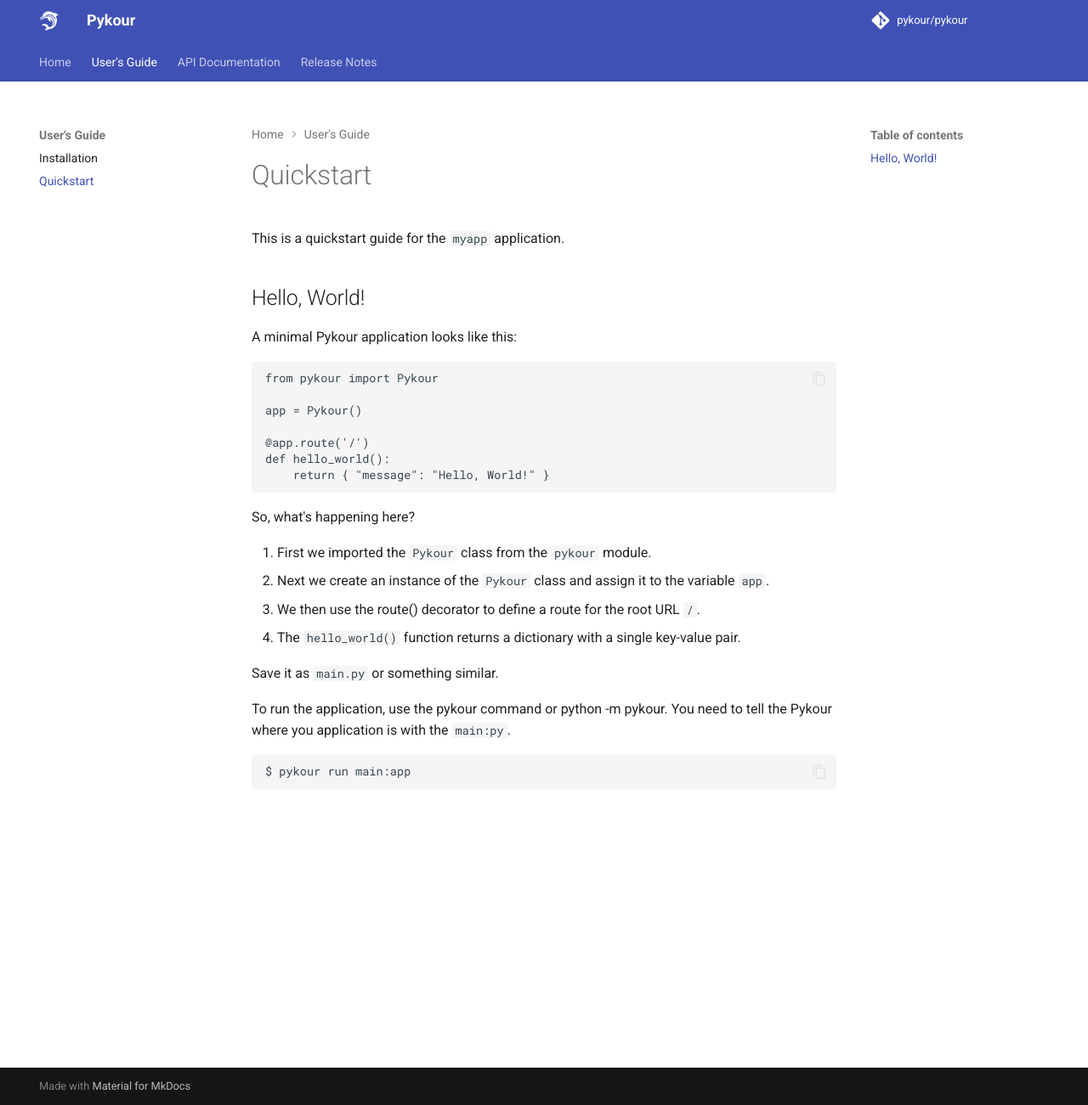
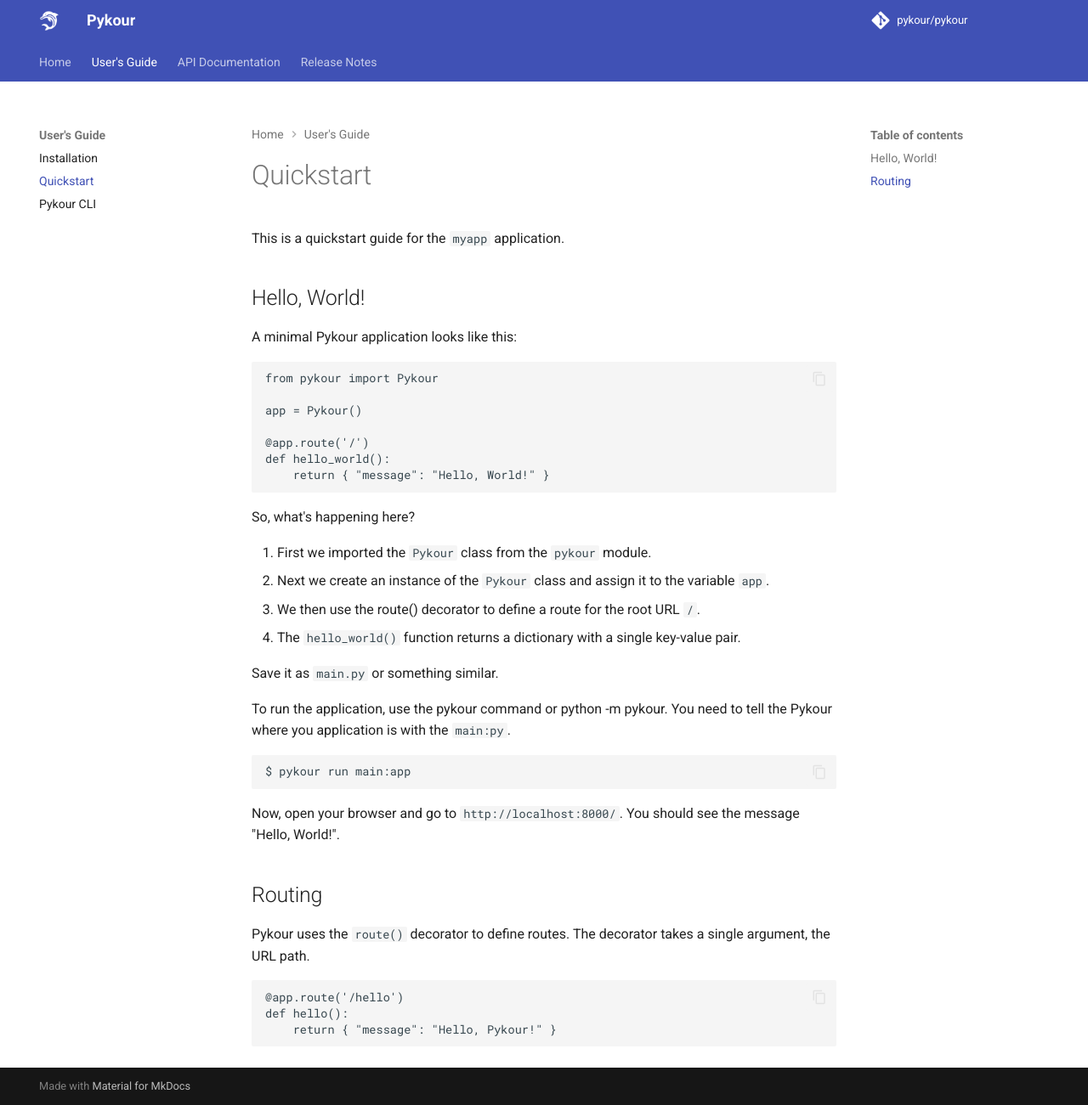
Before and after one commit to pykour/pykour, an MkDocs documentation site: the page built from docs/quickstart.md, in a window 1280 px wide and 1301 px high. Shown: the whole window at 85% size. Built offline with MkDocs 1.6.1 and Material for MkDocs 9.7.7, drawn with Linux system fonts in a browser that asks for light colours; comment, search, counter and statistics services are not loaded.

Commit message:
update document

````diff
--- a/docs/quickstart.md
+++ b/docs/quickstart.md
@@ -30,3 +30,15 @@
 ```bash
 $ pykour run main:app
 ```
+
+Now, open your browser and go to `http://localhost:8000/`. You should see the message "Hello, World!".
+
+## Routing
+
+Pykour uses the `route()` decorator to define routes. The decorator takes a single argument, the URL path.
+
+```python
+@app.route('/hello')
+def hello():
+    return { "message": "Hello, Pykour!" }
+```
--- a/mkdocs.yml
+++ b/mkdocs.yml
@@ -28,6 +28,7 @@
   - User's Guide:
       - Installation: installation.md
       - Quickstart: quickstart.md
+      - Pykour CLI: cli.md
   - API Documentation:
       - core:
         - Pykour: api/pykour.md
````
Also changed, not shown: docs/cli.md (added, +13 -0 lines).
